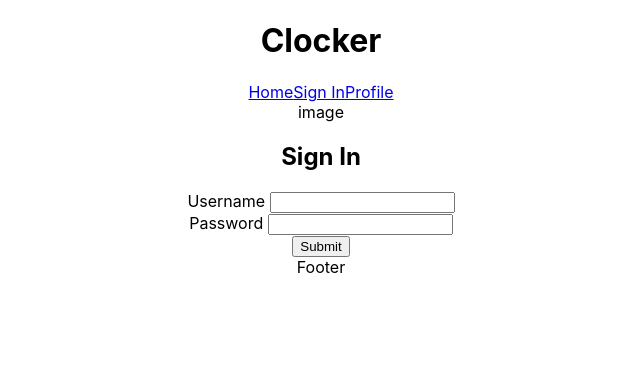
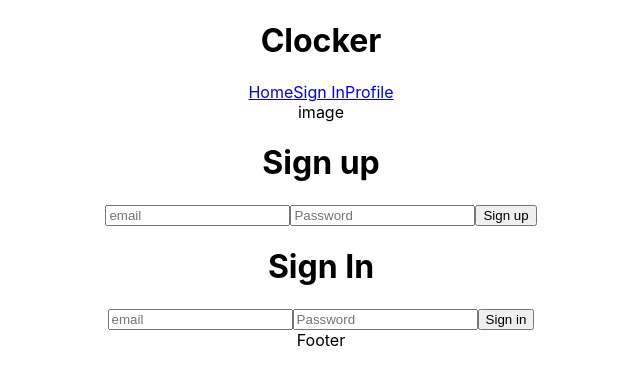
Before and after one commit to dmagic1304/clocker, a React (Create React App) app: page / in a window 1280 px wide. Shown: the top 384 px of the page, without its empty margins (319-959 px from the left). Built offline with nearby package versions, Linux system fonts and the light colour scheme; no server answers.

Commit message:
added basic authentication

```diff
--- a/src/components/SignIn.js
+++ b/src/components/SignIn.js
@@ -1,24 +1,71 @@
-import React from 'react'
-import { BrowserRouter as Router, Routes, Route } from "react-router-dom";
+import React, { useState } from "react";
+import { auth } from "./../firebase.js";
+import { createUserWithEmailAndPassword, signInWithEmailAndPassword } from "firebase/auth";
 
 
-export default function SignIn() {
+function SignIn() {
+  const [signUpSuccess, setSignUpSuccess] = useState(null);
+  const [signInSuccess, setSignInSuccess] = useState(null);
+
+
+  function doSignUp(event) {
+    event.preventDefault();
+    const email = event.target.email.value;
+    const password = event.target.password.value;
+    createUserWithEmailAndPassword(auth, email, password)
+      .then((userCredential) => {
+        // New code below!
+        setSignUpSuccess(`You've successfully signed up, ${userCredential.user.email}!`)
+      })
+      .catch((error) => {
+        // New code below!
+        setSignUpSuccess(`There was an error signing up: ${error.message}!`)
+      });
+  }
+
+  function doSignIn(event) {
+    event.preventDefault();
+    const email = event.target.signinEmail.value;
+    const password = event.target.signinPassword.value;
+    signInWithEmailAndPassword(auth, email, password)
+      .then((userCredential) => {
+        setSignInSuccess(`You've successfully signed in as ${userCredential.user.email}!`)
+      })
+      .catch((error) => {
+        setSignInSuccess(`There was an error signing in: ${error.message}!`)
+      });
+  }
+
   return (
-    <div>
-      <h2>Sign In</h2>
-      <form>
-        <div>
-          <label>Username </label>
-          <input type="text" name="name" required />
-        </div>
-        <div className="input-container">
-          <label>Password </label>
-          <input type="password" name="pass" required />
-        </div>
-        <div>
-          <input type="submit" />
-        </div>
+    <React.Fragment>
+      <h1>Sign up</h1>
+      {signUpSuccess}
+      <form onSubmit={doSignUp}>
+        <input
+          type='text'
+          name='email'
+          placeholder='email' />
+        <input
+          type='password'
+          name='password'
+          placeholder='Password' />
+        <button type='submit'>Sign up</button>
       </form>
-    </div>
-  )
+      <h1>Sign In</h1>
+      {signInSuccess}
+      <form onSubmit={doSignIn}>
+        <input
+          type='text'
+          name='signinEmail'
+          placeholder='email' />
+        <input
+          type='password'
+          name='signinPassword'
+          placeholder='Password' />
+        <button type='submit'>Sign in</button>
+      </form>
+    </React.Fragment>
+  );
 }
+
+export default SignIn
```
